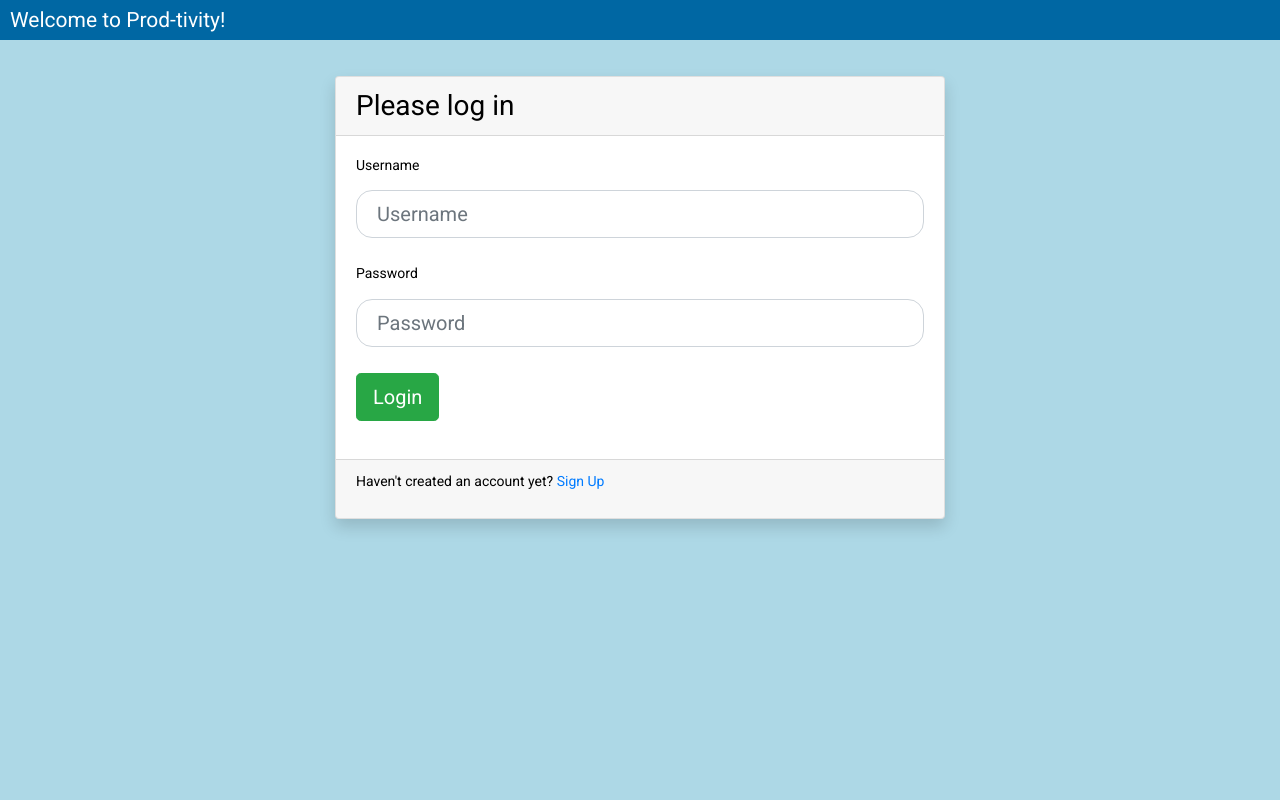
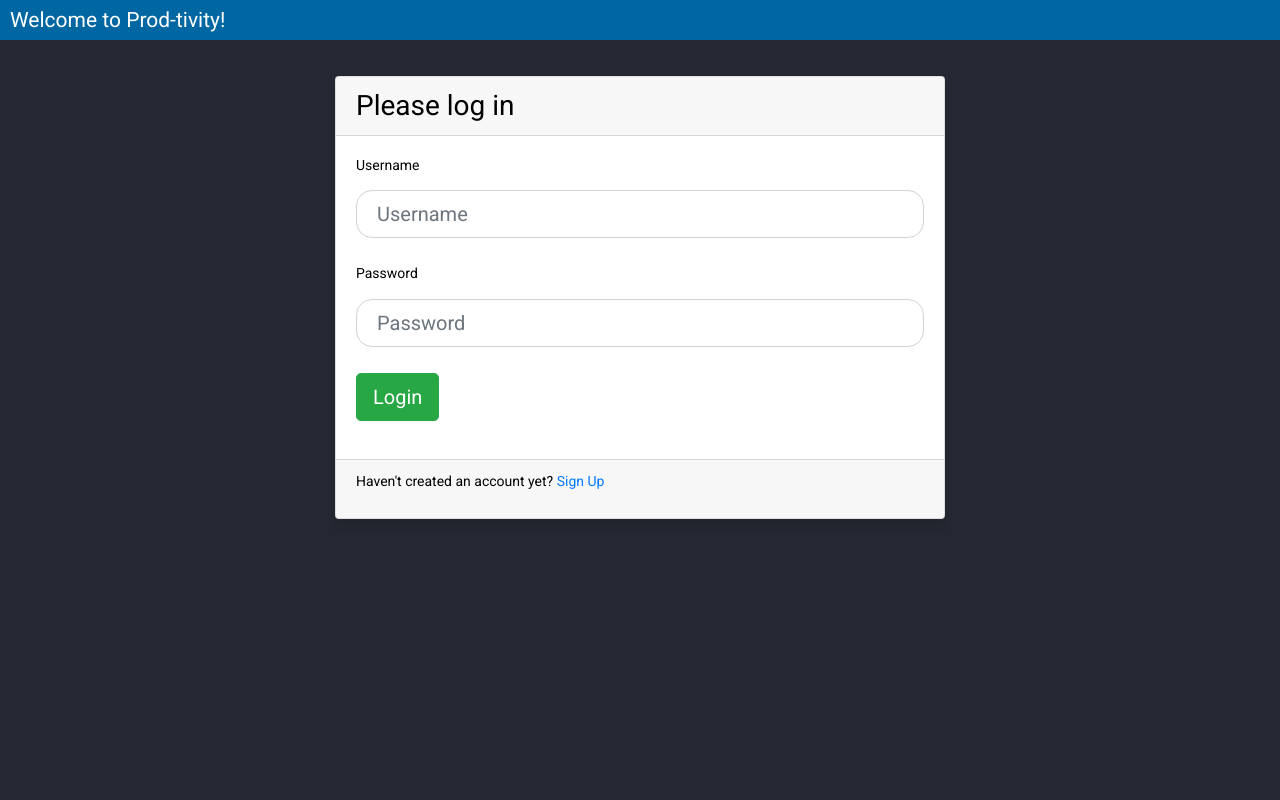
Before and after one commit to jinhanjun/prod-tivity, a PHP site: page /login.html in a window 1280 px wide. Run offline with PHP 8.4, Linux system fonts and the light colour scheme.

Commit message:
Update login.css
color

```diff
--- a/login.css
+++ b/login.css
@@ -1,11 +1,18 @@
+body {
+    background-color: #252933;
+}
+.ui {
+    background-color:  #252933;
+}
+
+
 #signuplink {
     text-decoration: none;
 }
 
 #logincard {
-    color: black;
+    color: #000000;
 }
-
 
 #userbox {
     padding: 12px 20px; margin: 8px 0; box-sizing: border-box;
```
